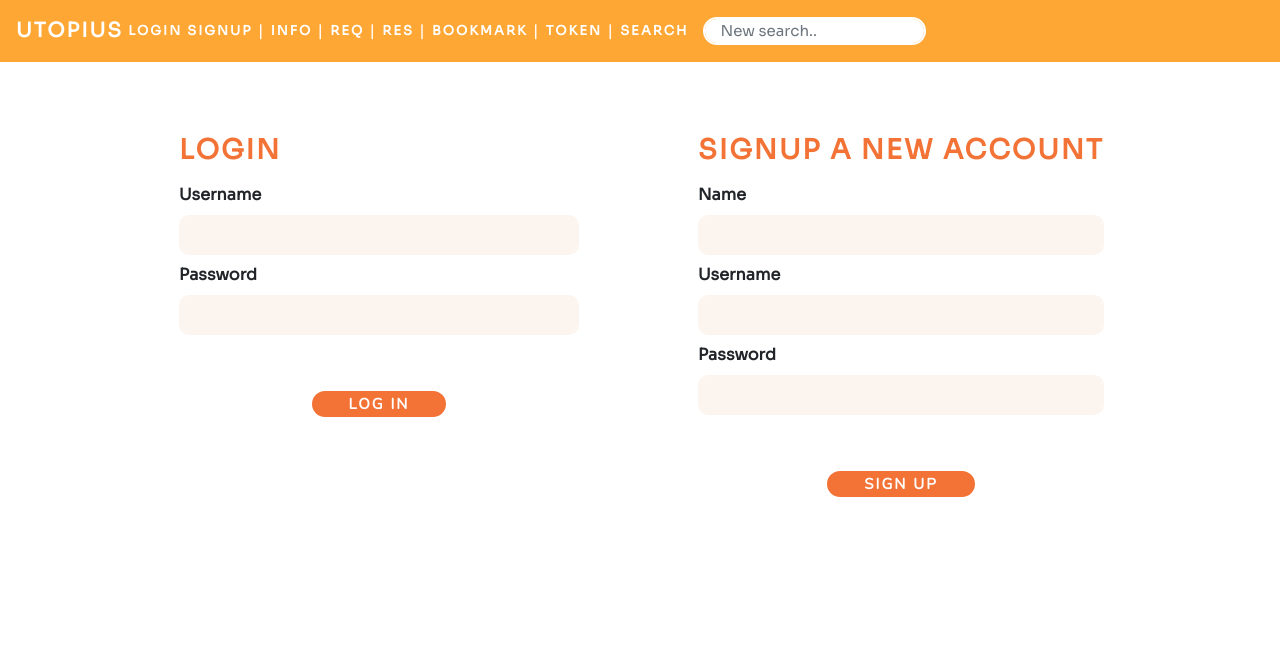
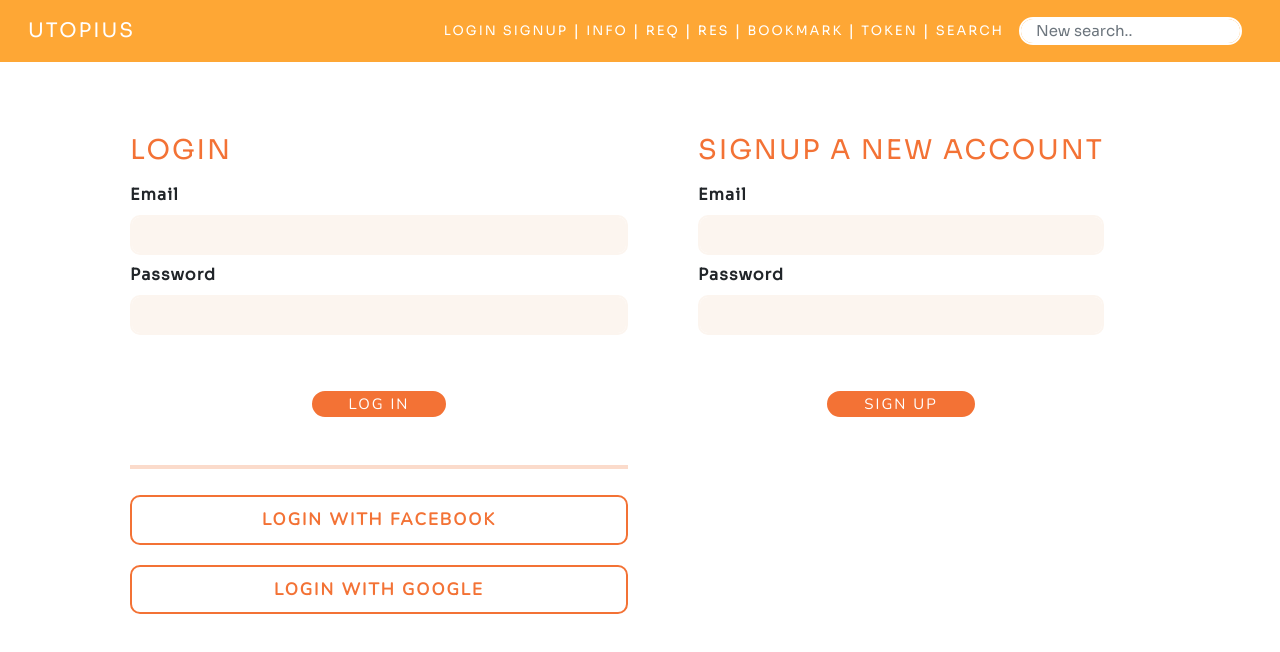
Before and after one commit to HayleyChu109/Utopius-with-React-NodeJs-PostgreSQL, a React (Create React App) app in the folder frontend/: page /login in a window 1280 px wide. Shown: the top 652 px of the page. Built offline with nearby package versions, Linux system fonts and the light colour scheme.

Commit message:
Added navbar login signup form

```diff
--- a/frontend/src/Components/PublicComponents/LoginForm.js
+++ b/frontend/src/Components/PublicComponents/LoginForm.js
@@ -11,18 +11,18 @@ const LoginForm = () => {
   const dispatch = useDispatch();
   const history = useHistory();
 
-  const [username, setUsername] = useState("");
+  const [email, setEmail] = useState("");
   const [password, setPassword] = useState("");
 
   useEffect(() => {
     if (isAuthenticated) {
-      history.push("/todolist");
+      history.push("/");
     }
   }, [isAuthenticated, history]);
 
   const login = () => {
-    if (username !== "" && password !== "") {
-      dispatch(loginUserThunk(username, password));
+    if (email !== "" && password !== "") {
+      dispatch(loginUserThunk(email, password));
     }
   };
 
@@ -32,13 +32,13 @@ const LoginForm = () => {
         <div className="landing-form my-4">
           <h3>LOGIN</h3>
           <form>
-            <label className="my-2">Username</label>
+            <label className="my-2">Email</label>
             <br />
             <input
-              type="text"
-              value={username}
-              onChange={(e) => setUsername(e.currentTarget.value)}
-              className="input-text form-control bc-fcf5ef"
+              type="email"
+              value={email}
+              onChange={(e) => setEmail(e.currentTarget.value)}
+              className="input-text form-control"
               required
             />
             <label className="my-2">Password</label>
@@ -47,7 +47,7 @@ const LoginForm = () => {
               type="password"
               value={password}
               onChange={(e) => setPassword(e.currentTarget.value)}
-              className="input-text form-control bc-fcf5ef "
+              className="input-text form-control"
               required
             />
             <br />
@@ -58,6 +58,9 @@ const LoginForm = () => {
               </Button>
             </div>
           </form>
+          <hr className="login-hr" />
+          <Button className="btn-white-lg">LOGIN WITH FACEBOOK</Button>
+          <Button className="btn-white-lg">LOGIN WITH GOOGLE</Button>
         </div>
       </div>
     </>
--- a/frontend/src/Components/PublicComponents/NavBar.js
+++ b/frontend/src/Components/PublicComponents/NavBar.js
@@ -1,6 +1,6 @@
-import { useState, useEffect } from "react";
+// import { useState, useEffect } from "react";
 import { useSelector, useDispatch } from "react-redux";
-import { useHistory } from "react-router-dom";
+// import { useHistory } from "react-router-dom";
 
 import "../../Pages/SCSS/navBar.scss";
 
@@ -8,29 +8,34 @@ import { logoutUser } from "../../Redux/login/actions";
 
 import Search from "./Search";
 
-const logout = () => {
-  dispatchEvent(logoutUser());
-};
-
 const NavBar = () => {
   const { isAuthenticated } = useSelector((state) => state.loginStore);
+
+  const dispatch = useDispatch();
+
+  const logout = () => {
+    dispatch(logoutUser());
+  };
 
   return (
     <>
       <div className="navbar">
-        <div className="mx-3 py-2">
-          <a href="/" className="nav-logo">
-            UTOPIUS
-          </a>
-          <div className="navitems">
+        <div className="mx-3 py-2 row">
+          <div className="col-2">
+            <a href="/" className="nav-logo">
+              UTOPIUS
+            </a>
+          </div>
+          <div className="navitems col-10 d-flex justify-content-end">
             {isAuthenticated ? (
-              <a onClick={logout}>LOG OUT</a>
+              <span onClick={logout}>LOG OUT</span>
             ) : (
               <a href="/login">LOGIN SIGNUP</a>
             )}
-            |<a href="#">INFO</a>|<a href="#">REQ</a>|<a href="#">RES</a>|
-            <a href="#">BOOKMARK</a>|<a href="#">TOKEN</a>|
-            <a href="#">SEARCH</a>
+            |<a href="/member/info">INFO</a>|<a href="/member/req">REQ</a>|
+            <a href="/member/res">RES</a>|
+            <a href="/member/bookmark">BOOKMARK</a>|
+            <a href="/member/token">TOKEN</a>|<span>SEARCH</span>
             <Search />
           </div>
         </div>
--- a/frontend/src/Components/PublicComponents/SignupForm.js
+++ b/frontend/src/Components/PublicComponents/SignupForm.js
@@ -10,23 +10,21 @@ const SignupForm = () => {
 
   const dispatch = useDispatch();
 
-  const [username, setUsername] = useState("");
+  const [email, setEmail] = useState("");
   const [password, setPassword] = useState("");
-  const [name, setName] = useState("");
   const [modalBoolean, setModalBoolean] = useState(false);
 
   useEffect(() => {
     if (successMsg !== null) {
       setModalBoolean(true);
-      setUsername("");
+      setEmail("");
       setPassword("");
-      setName("");
     }
   }, [successMsg]);
 
   const signup = () => {
-    if (username !== "" && password !== "" && name !== "") {
-      dispatch(signupUserThunk(username, password, name));
+    if (email !== "" && password !== "") {
+      dispatch(signupUserThunk(email, password));
     }
   };
 
@@ -40,21 +38,12 @@ const SignupForm = () => {
         <div className="landing-form my-4">
           <h3>SIGNUP A NEW ACCOUNT</h3>
           <form>
-            <label className="my-2">Name</label>
+            <label className="my-2">Email</label>
             <br />
             <input
-              type="text"
-              value={name}
-              onChange={(e) => setName(e.currentTarget.value)}
-              className="input-text form-control"
-              required
-            />
-            <label className="my-2">Username</label>
-            <br />
-            <input
-              type="text"
-              value={username}
-              onChange={(e) => setUsername(e.currentTarget.value)}
+              type="email"
+              value={email}
+              onChange={(e) => setEmail(e.currentTarget.value)}
               className="input-text form-control"
               required
             />
--- a/frontend/src/Pages/SCSS/_basic.scss
+++ b/frontend/src/Pages/SCSS/_basic.scss
@@ -19,7 +19,6 @@ $nunito: "Nunito", sans-serif;
 @mixin anchor-text {
   font-family: $sora;
   font-size: 13px;
-  font-weight: bolder;
   text-decoration: none;
   color: $white;
   margin-left: 5px;
@@ -29,5 +28,4 @@ $nunito: "Nunito", sans-serif;
 @mixin flex {
   display: flex;
   align-items: center;
-  justify-content: center;
 }
--- a/frontend/src/Pages/SCSS/loginPage.scss
+++ b/frontend/src/Pages/SCSS/loginPage.scss
@@ -24,7 +24,6 @@
 h3 {
   color: #f37235;
   font-size: 1.7em;
-  font-weight: 900;
   letter-spacing: 2px;
 }
 
@@ -33,7 +32,8 @@ h3 {
 }
 
 label {
-  font-weight: 900;
+  letter-spacing: 1px;
+  font-weight: bold;
 }
 
 .btn-orange,
@@ -42,7 +42,6 @@ label {
   color: #ffffff;
   font-family: "Nunito", sans-serif;
   font-size: 15px;
-  font-weight: 900;
   letter-spacing: 2px;
   border: 2px solid #f37235;
   border-radius: 20px;
@@ -97,3 +96,32 @@ label {
 .modal-footer:last-child {
   border-radius: 0 0 20px 20px;
 }
+
+.login-hr {
+  height: 1px;
+  border: 2px solid $dark-orange;
+}
+
+.btn-white-lg,
+.btn-white-lg:focus {
+  width: 100%;
+  background: $white;
+  color: $dark-orange;
+  font-family: $nunito;
+  font-size: 17px;
+  font-weight: 900;
+  letter-spacing: 2px;
+  border: 2px solid $dark-orange;
+  border-radius: 10px;
+  outline: none;
+  box-shadow: none;
+  padding: 10px 30px 10px 30px;
+  margin: 10px 0px 10px 0px;
+}
+
+.btn-white-lg:hover,
+.btn-white-lg:focus:hover {
+  background-color: $white;
+  border: 2px solid $dark-orange;
+  color: $dark-blue;
+}
--- a/frontend/src/Pages/SCSS/navBar.scss
+++ b/frontend/src/Pages/SCSS/navBar.scss
@@ -9,11 +9,16 @@
   }
 }
 
+.navbar > div {
+  width: 100%;
+  color: #ffffff;
+  letter-spacing: 2px;
+}
+
 .nav-logo {
   text-decoration: none;
   color: $white;
   font-size: 20px;
-  font-weight: bolder;
 }
 
 .nav-logo:hover {
@@ -24,15 +29,18 @@
   a {
     @include anchor-text;
   }
+  span {
+    @include anchor-text;
+  }
 }
 
 .nav-search {
-  font-size: 15px;
-  border: 2px solid $white;
-  font-family: $sora;
-  border-radius: 20px;
   width: 100%;
   background-color: #ffffff;
+  font-size: 15px;
+  font-family: $sora;
+  border: 2px solid $white;
+  border-radius: 20px;
   padding: 1px 15px 1px 15px;
   margin: 0px 10px 0px 10px;
 }
--- a/frontend/src/Redux/request/actions.js
+++ b/frontend/src/Redux/request/actions.js
@@ -1,4 +1,4 @@
-import axios from "axios";
+// import axios from "axios";
 
 export const SEARCH_REQ_ACTION = "SEARCH_REQ_ACTION";
 
--- a/frontend/src/Redux/signup/actions.js
+++ b/frontend/src/Redux/signup/actions.js
@@ -3,15 +3,13 @@ import axios from "axios";
 export const SIGNUP_SUCCESS_ACTION = "SIGNUP_SUCCESS_ACTION";
 export const SIGNUP_FAILURE_ACTION = "SIGNUP_FAILURE_ACTION";
 
-export const signupUserThunk =
-  (username, password, name) => async (dispatch) => {
+export const signupUserThunk = (email, password) => async (dispatch) => {
   try {
     const response = await axios.post(
       `${process.env.REACT_APP_API_SERVER}/signup`,
       {
-          username: username,
+        email: email,
         password: password,
-          name: name,
       }
     );
     const { data } = response;
```
Also changed, not shown: 2 other files (tests, documents, lock files or other folders). Lines whose indentation alone changed are shown as unchanged.
